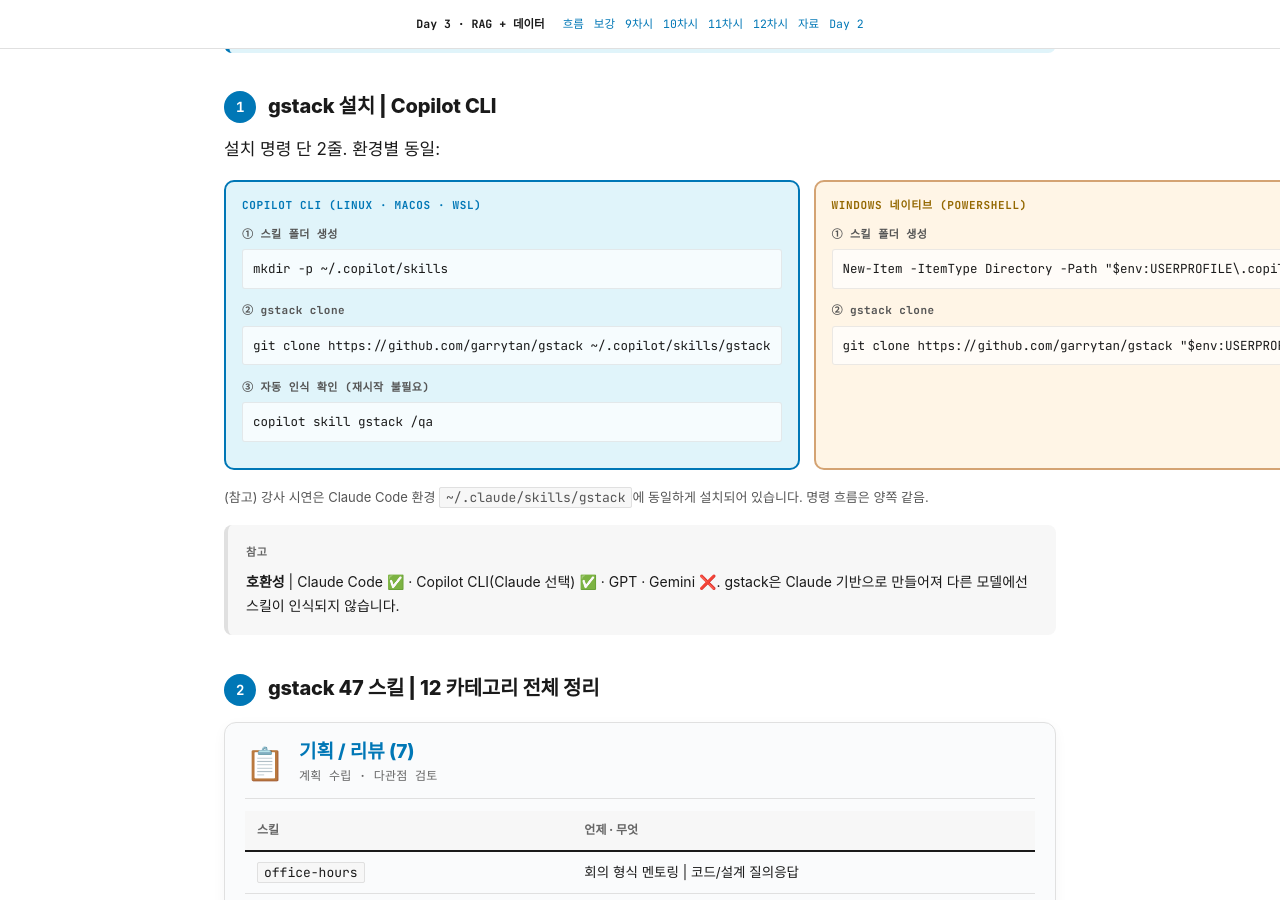
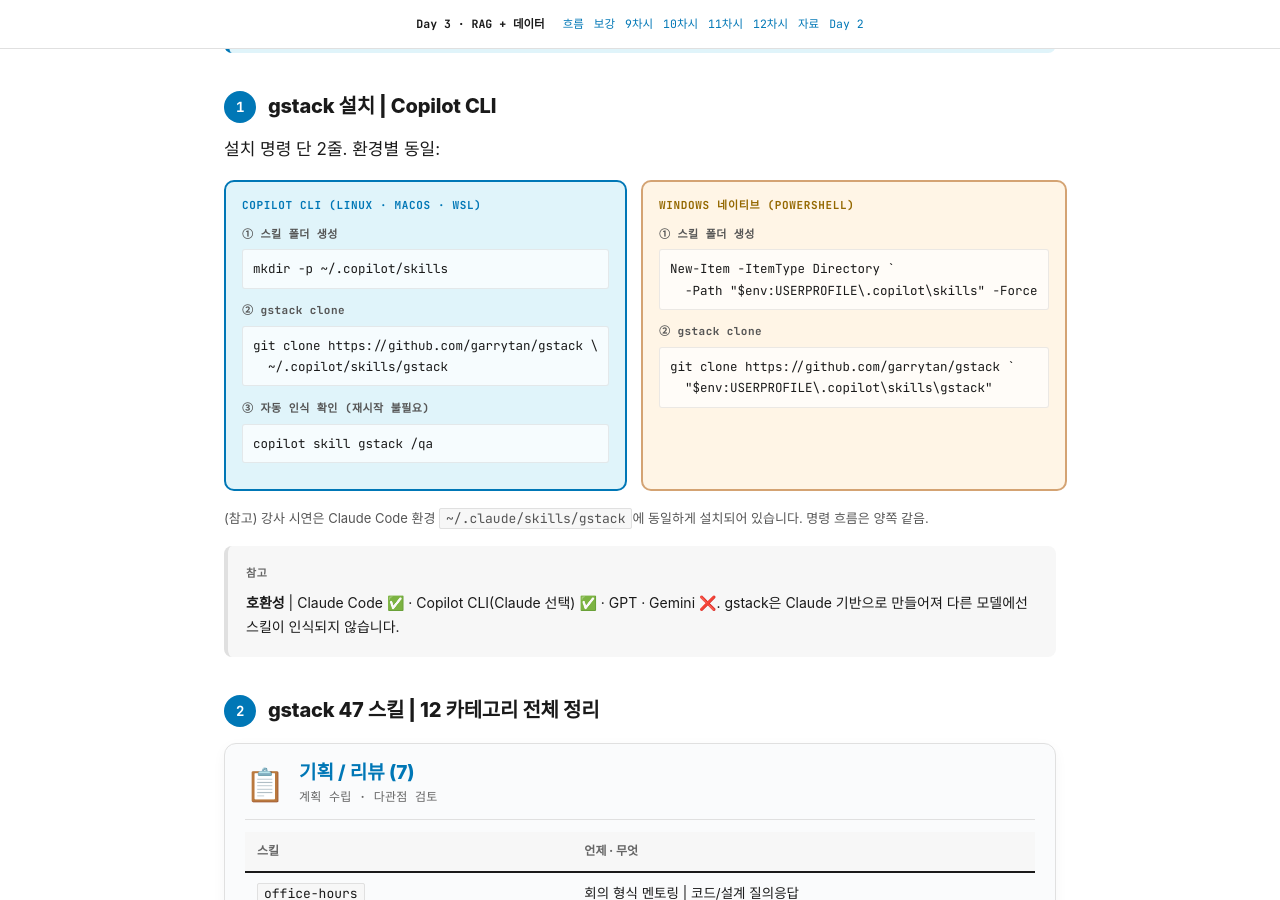
Before and after one commit to daniel8824-del/rag-day3, a Jekyll site: the page docs/index.html, which Jekyll copies as it is, in a window 1280 px wide and 900 px high, scrolled down 1415 px. Built offline with Jekyll 4.4.1, drawn with Linux system fonts in a browser that asks for light colours; some web fonts are replaced.

```diff
--- a/docs/index.html
+++ b/docs/index.html
@@ -620,16 +620,19 @@
       <div class="step-label">① 스킬 폴더 생성</div>
       <pre>mkdir -p ~/.copilot/skills</pre>
       <div class="step-label">② gstack clone</div>
-      <pre>git clone https://github.com/garrytan/gstack ~/.copilot/skills/gstack</pre>
+      <pre>git clone https://github.com/garrytan/gstack \
+  ~/.copilot/skills/gstack</pre>
       <div class="step-label">③ 자동 인식 확인 (재시작 불필요)</div>
       <pre>copilot skill gstack /qa</pre>
     </div>
     <div class="track stu">
       <div class="track-h">Windows 네이티브 (PowerShell)</div>
       <div class="step-label">① 스킬 폴더 생성</div>
-      <pre>New-Item -ItemType Directory -Path "$env:USERPROFILE\.copilot\skills" -Force</pre>
+      <pre>New-Item -ItemType Directory `
+  -Path "$env:USERPROFILE\.copilot\skills" -Force</pre>
       <div class="step-label">② gstack clone</div>
-      <pre>git clone https://github.com/garrytan/gstack "$env:USERPROFILE\.copilot\skills\gstack"</pre>
+      <pre>git clone https://github.com/garrytan/gstack `
+  "$env:USERPROFILE\.copilot\skills\gstack"</pre>
     </div>
   </div>
 
```
